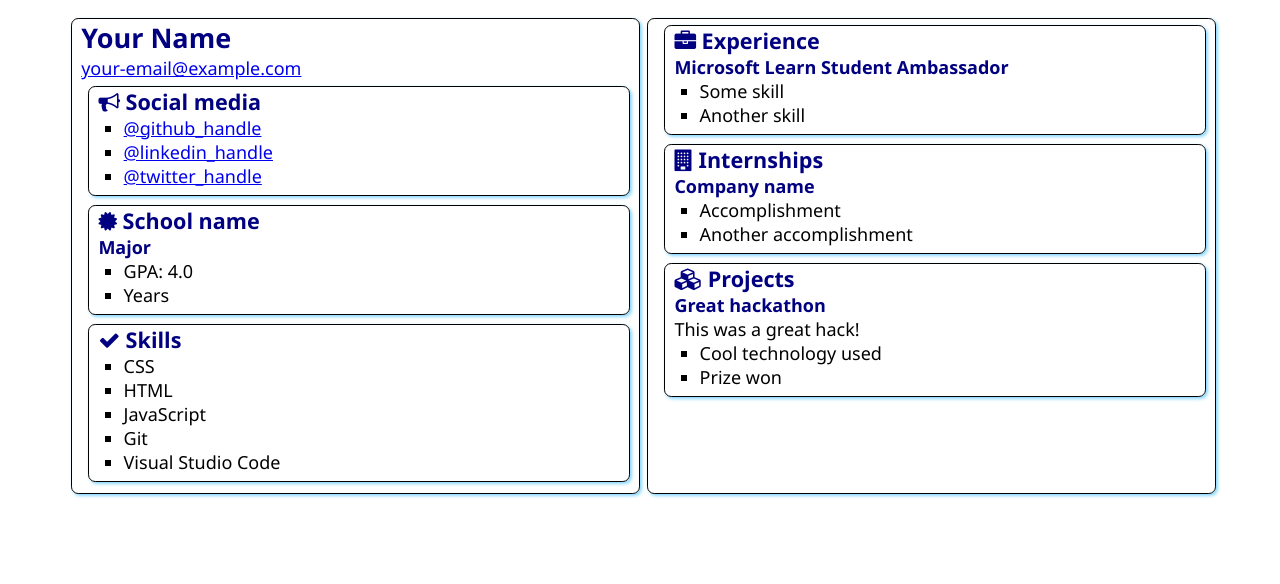
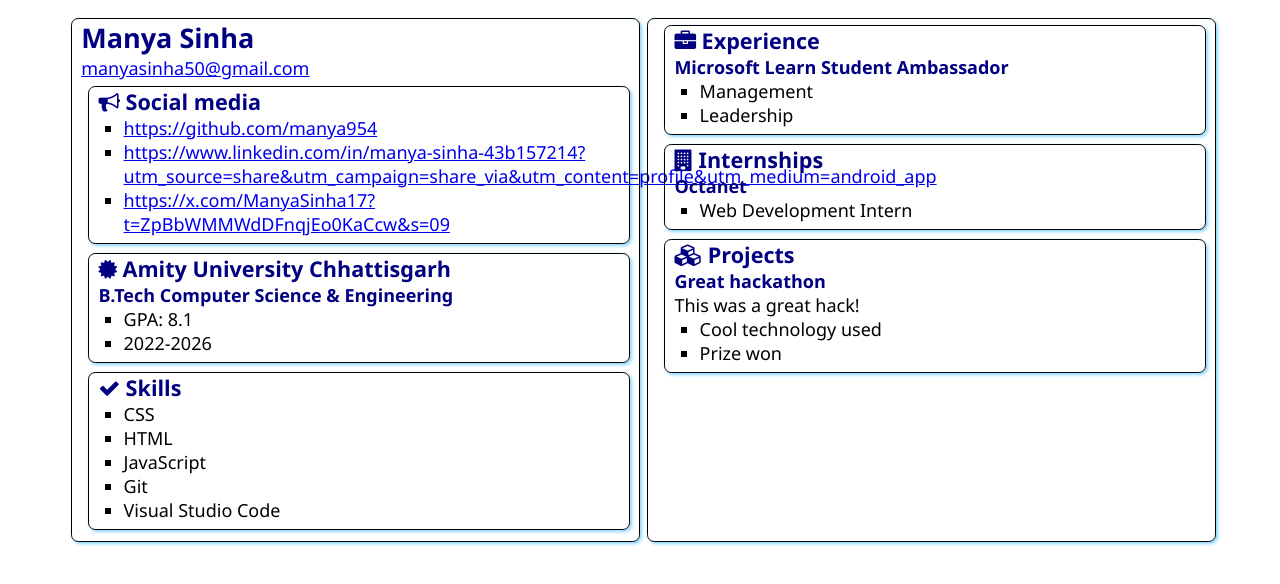
Before and after one commit to manya954/SATechnical, a plain HTML site: page src/index.html in a window 1280 px wide. Drawn offline with Linux system fonts and the light colour scheme.

Commit message:
Update index.html

```diff
--- a/src/index.html
+++ b/src/index.html
@@ -12,8 +12,8 @@
 <body>
     <main>
         <article class="box">
-            <h1>Your Name</h1>
-            <div><a href="mailto:your.email@example.com">your-email@example.com</a></div>
+            <h1>Manya Sinha</h1>
+            <div><a href="mailto:your.email@example.com">manyasinha50@gmail.com</a></div>
 
             <section class="box">
                 <h2>
@@ -21,9 +21,9 @@
                     Social media
                 </h2>
                 <ul>
-                    <li><a href="https://github.com/<handle>">@github_handle</a></li>
-                    <li><a href="https://linkedin.com/in/<handle>">@linkedin_handle</a></li>
-                    <li><a href="https://twitter.com/<handle>">@twitter_handle</a></li>
+                    <li><a href="https://github.com/<handle>">https://github.com/manya954</a></li>
+                    <li><a href="https://linkedin.com/in/<handle>">https://www.linkedin.com/in/manya-sinha-43b157214?utm_source=share&utm_campaign=share_via&utm_content=profile&utm_medium=android_app</a></li>
+                    <li><a href="https://twitter.com/<handle>">https://x.com/ManyaSinha17?t=ZpBbWMMWdDFnqjEo0KaCcw&s=09</a></li>
                 </ul>
             </section>
 
@@ -31,12 +31,12 @@
                 <div class="education">
                     <h2>
                         <i class="fa fa-certificate" aria-hidden="true"></i>
-                        School name
+                        Amity University Chhattisgarh
                     </h2>
-                    <h3>Major</h3>
+                    <h3>B.Tech Computer Science & Engineering</h3>
                     <ul>
-                        <li>GPA: 4.0</li>
-                        <li>Years</li>
+                        <li>GPA: 8.1</li>
+                        <li>2022-2026</li>
                     </ul>
                 </div>
             </section>
@@ -63,8 +63,8 @@
                 </h2>
                 <h3>Microsoft Learn Student Ambassador</h3>
                 <ul>
-                    <li>Some skill</li>
-                    <li>Another skill</li>
+                    <li>Management</li>
+                    <li>Leadership</li>
                 </ul>
             </section>
             <section class="box">
@@ -73,10 +73,10 @@
                     Internships
                 </h2>
 
-                <h3>Company name</h3>
+                <h3>Octanet</h3>
                 <ul>
-                    <li>Accomplishment</li>
-                    <li>Another accomplishment</li>
+                    <li>Web Development Intern</li>
+
                 </ul>
             </section>
             <section class="box">
```
